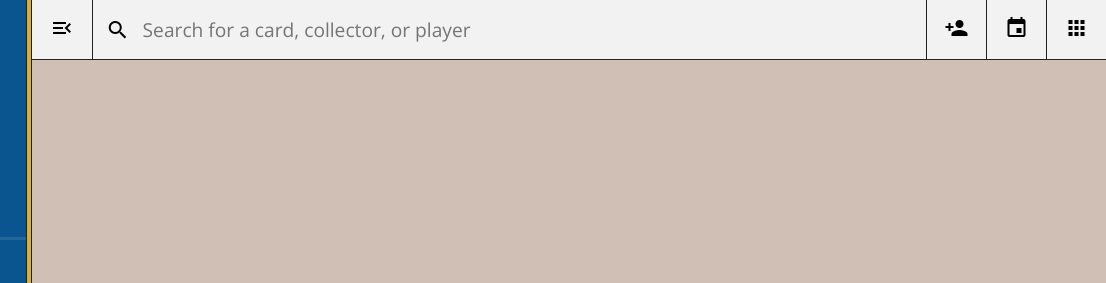
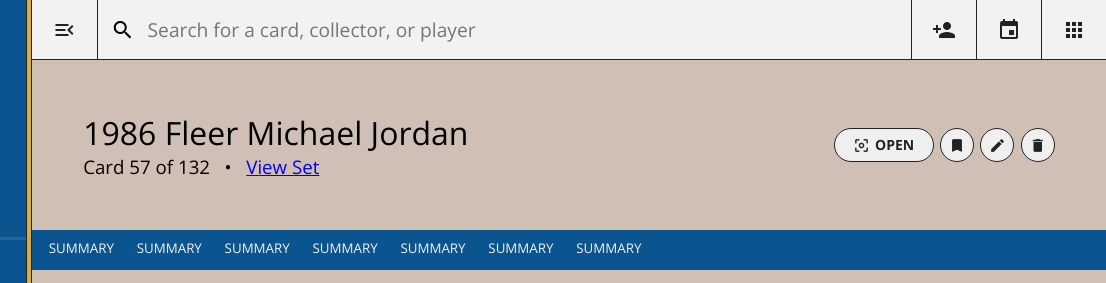
Before and after one commit to kirch1/static-comp, a plain HTML site: page index.html in a window 1280 px wide. Shown: the top 283 px of the page, 174-1280 px from the left. Drawn offline with nearby package versions, Linux system fonts and the light colour scheme.

Commit message:
feat: Add card header

```diff
--- a/index.html
+++ b/index.html
@@ -43,14 +43,35 @@
     </nav>
     <div class="trim"></div>
     <main>
-        <header>
-            <button><span class="material-icons">menu_open</span></button>
+        <section class="search-area">
+            <button class="material-icons">menu_open</button>
             <span class="material-icons left-border input-icon">search</span>
             <input type="text" placeholder="Search for a card, collector, or player">
-            <button class="left-border"><span class="material-icons">person_add</span></button>
-            <button class="left-border"><span class="material-icons">event</span></button>
-            <button class="left-border"><span class="material-icons">apps</span></button>
+            <button class="left-border material-icons">person_add</button>
+            <button class="left-border material-icons">event</button>
+            <button class="left-border material-icons">apps</button>
+        </section>
+        <header class="card-header">
+            <div>
+                <h1>1986 Fleer Michael Jordan</h1>
+                <h3>Card 57 of 132 &nbsp; &#x2022; &nbsp; <a href="url">View Set</a></h3>
+            </div>
+            <div class="card-header-buttons">
+                <button class="material-icons button-large">center_focus_weak<span> OPEN</span></button>
+                <button class="material-icons">bookmark</button>
+                <button class="material-icons">edit</button>
+                <button class="material-icons">delete</button>
+            </div>
         </header>
+        <nav class="tab-strip">
+            <button class="tab-button">SUMMARY</button>
+            <button class="tab-button">SUMMARY</button>
+            <button class="tab-button">SUMMARY</button>
+            <button class="tab-button">SUMMARY</button>
+            <button class="tab-button">SUMMARY</button>
+            <button class="tab-button">SUMMARY</button>
+            <button class="tab-button">SUMMARY</button>
+        </nav>
     </main>
 </body>
 </html>
--- a/styles.css
+++ b/styles.css
@@ -9,7 +9,7 @@
     margin: 0;
     display: flex;
     height: 100vh;
-  }
+}
 
 nav {
     flex-shrink: 0;
@@ -33,7 +33,7 @@
 }
 
 nav figcaption {
-    color: whitesmoke;
+    color: #F2F2F2;
     text-align: center;
     padding-top: 10px;
 }
@@ -56,7 +56,7 @@
 nav button {
     background-color: rgba(0, 0, 0, 0);
     border-style: none;
-    color: whitesmoke;
+    color: #F2F2F2;
     display: flex;
     gap: 1.2vw;
     align-items: center;
@@ -77,8 +77,9 @@
     border-color: #D41C2B;
 }
 
-nav button:hover {
+button:hover {
     background-color: #0683AC;
+    cursor: pointer;
 }
 
 .trim {
@@ -91,11 +92,13 @@
 }
 
 main {
+    display: flex;
+    flex-direction: column;
     flex-grow: 1;
     background-color: #D0BFB4;
 }
 
-header {
+.search-area {
     display: flex;
     background-color: #F2F2F2;
     height: 60px;
@@ -104,7 +107,7 @@
     border-width: 1px;
 }
 
-header input {
+.search-area input {
     flex-grow: 1;
     padding-left: 1vw;
     border-style: none;
@@ -121,8 +124,9 @@
     align-items: center;
 }
 
-header button {
-    width: 60px;
+main section button {
+    color: #222222;
+    width: 65px;
     border-style: none;
     background-color: #F2F2F2;
 }
@@ -132,3 +136,56 @@
     border-left-color: #222222;
     border-width: 1px;
 }
+
+.card-header {
+    display: flex;
+    padding: 4vw;
+    justify-content: space-between;
+    align-items: center;
+}
+
+h1, h3 {
+    font-weight: 500;
+    margin: 0;
+}
+
+.card-header-buttons {
+    display: flex;
+    gap: 0.5vw;
+    justify-content: end;
+}
+
+.card-header button {
+    color: #222222;
+    height: 34px;
+    width: 34px;
+    border-radius: 17px;
+    border-style: solid;
+    border-width: 1px;
+    border-color: #222222;
+    font-size: 17px;
+}
+
+.card-header button:hover {
+    background-color: #0683AC;
+}
+
+.card-header span {
+    font-size: 14px;
+    font-weight: bold;
+}
+
+.card-header .button-large {
+    width: 100px;
+    display: flex;
+    align-items: center;
+    justify-content: center;
+    gap: 5px;
+}
+
+.tab-strip {
+    width: 100%;
+    display: flex;
+    flex-direction: row;
+    height: 40px;
+}
```
